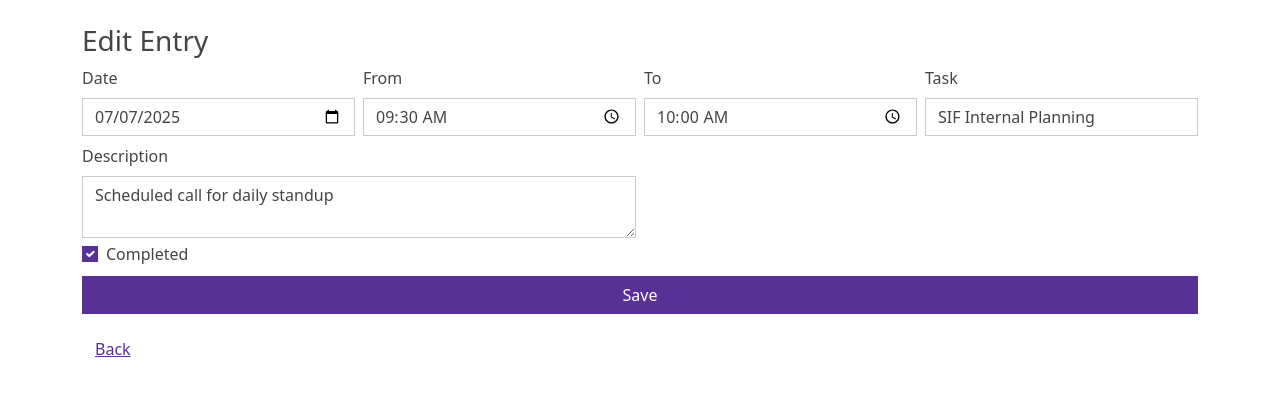
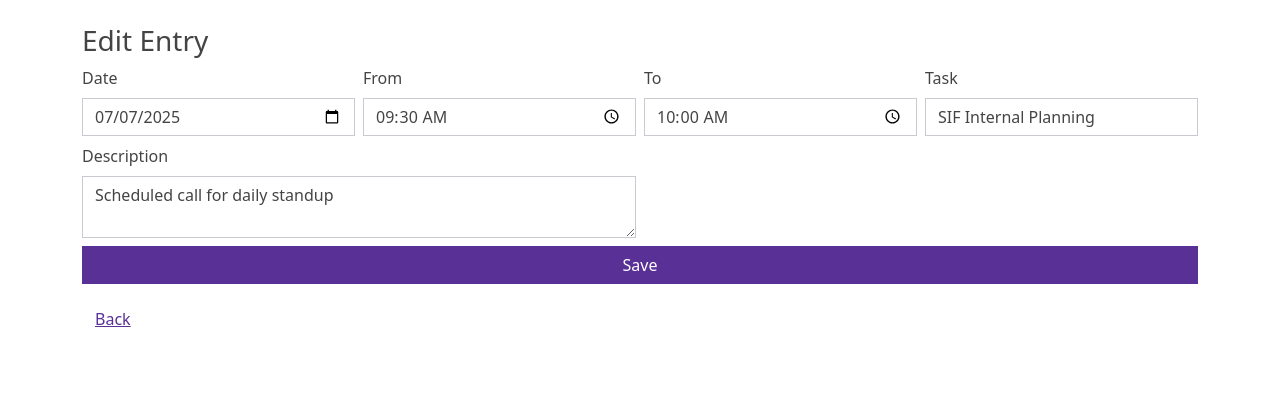
Before and after one commit to SharpEconomy/SharpTimeTracker, a Flask app: page /edit/1 in a window 1280 px wide. Shown: the top 396 px of the page. Run offline with Flask 3, Linux system fonts and the light colour scheme; some libraries are stand-ins or nearby versions.

Commit message:
Document removal of Completed column

```diff
--- a/app.py
+++ b/app.py
@@ -31,7 +31,6 @@ FIELDNAMES = [
     'Task',
     'Description',
     'File',
-    'Completed',
     'Created At',
 ]
 
@@ -69,8 +68,7 @@ def _ensure_csv():
             'To Time': row[3] if len(row) > 3 else '',
             'Task': task,
             'Description': desc,
-            'File': '',
-            'Completed': '1',
+            'File': row[6] if len(row) > 6 else '',
             'Created At': datetime.now().isoformat(),
         })
     with open(CSV_FILE, 'w', newline='') as f:
@@ -87,7 +85,6 @@ def _map_row(row: dict) -> dict:
         'task': 'Task',
         'description': 'Description',
         'file': 'File',
-        'completed': 'Completed',
         'created_at': 'Created At',
         'created at': 'Created At',
     }
@@ -113,8 +110,6 @@ def _read_entries():
                     row['File'] = ''
                 if 'Description' not in row:
                     row['Description'] = ''
-                if 'Completed' not in row:
-                    row['Completed'] = '1'
                 if 'Created At' not in row:
                     row['Created At'] = datetime.now().isoformat()
                 entries.append(row)
@@ -124,8 +119,17 @@ def _hours(from_t, to_t):
     fmt = '%H:%M'
     return (datetime.strptime(to_t, fmt) - datetime.strptime(from_t, fmt)).seconds / 3600
 
+def _parse_date(date_str):
+    try:
+        return datetime.strptime(date_str, '%Y-%m-%d')
+    except ValueError:
+        try:
+            return datetime.fromisoformat(date_str)
+        except ValueError:
+            return datetime.now()
+
 def _format_date(date_str, show_year=False):
-    dt = datetime.strptime(date_str, '%Y-%m-%d')
+    dt = _parse_date(date_str)
     return dt.strftime('%m/%d/%Y' if show_year else '%m/%d')
 
 @app.template_filter('linkify')
@@ -136,7 +140,7 @@ def _linkify(text):
 def _weekly_summary(entries):
     weekly = defaultdict(lambda: defaultdict(float))
     for row in entries:
-        dt = datetime.strptime(row['Date'], '%Y-%m-%d')
+        dt = _parse_date(row['Date'])
         week_start = dt - timedelta(days=dt.weekday())
         key = week_start.strftime('%Y-%m-%d')
         weekly[key][row['Name']] += _hours(row['From Time'], row['To Time'])
@@ -152,7 +156,7 @@ def _weekday_summary(entries):
     days = defaultdict(lambda: defaultdict(float))
     labels = ['Mon', 'Tue', 'Wed', 'Thu', 'Fri', 'Sat', 'Sun']
     for row in entries:
-        dt = datetime.strptime(row['Date'], '%Y-%m-%d')
+        dt = _parse_date(row['Date'])
         key = labels[dt.weekday()]
         days[key][row['Name']] += _hours(row['From Time'], row['To Time'])
     return days
@@ -161,7 +165,7 @@ def _weekday_summary(entries):
 @app.route('/')
 def index():
     entries = _read_entries()
-    years = {datetime.strptime(e['Date'], '%Y-%m-%d').year for e in entries}
+    years = {_parse_date(e['Date']).year for e in entries}
     show_year = any(year != 2025 for year in years)
     for i, e in enumerate(entries):
         e['index'] = i
@@ -211,7 +215,6 @@ def add():
         'Task': request.form['task'],
         'Description': request.form.get('description', ''),
         'File': filename,
-        'Completed': request.form.get('completed', '1'),
         'Created At': datetime.now().isoformat(),
     }
     with open(CSV_FILE, 'a', newline='') as file:
@@ -220,7 +223,7 @@ def add():
 
     if request.headers.get('X-Requested-With') == 'XMLHttpRequest':
         hours = _hours(row['From Time'], row['To Time'])
-        years = {datetime.strptime(r['Date'], '%Y-%m-%d').year for r in _read_entries()}
+        years = {_parse_date(r['Date']).year for r in _read_entries()}
         show_year = any(y != 2025 for y in years)
         return jsonify(
             {
@@ -231,7 +234,6 @@ def add():
                 'task': row['Task'],
                 'description_html': _linkify(row['Description']),
                 'file_link': f'<a href="/uploads/{filename}" download target="_blank">{filename}</a>' if filename else '',
-                'completed': row['Completed'],
                 'index': index,
             }
         )
@@ -247,7 +249,7 @@ def report():
 def weekly_data():
     weekly = _weekly_summary(_read_entries())
     weeks = sorted(weekly.keys())
-    years = {datetime.strptime(w, '%Y-%m-%d').year for w in weeks}
+    years = {_parse_date(w).year for w in weeks}
     show_year = any(y != 2025 for y in years)
     labels = [_format_date(w, show_year) for w in weeks]
     names = sorted({name for w in weekly.values() for name in w.keys()})
@@ -301,7 +303,7 @@ def download():
 def weekly_download():
     weekly = _weekly_summary(_read_entries())
     weeks = sorted(weekly.keys())
-    years = {datetime.strptime(w, '%Y-%m-%d').year for w in weeks}
+    years = {_parse_date(w).year for w in weeks}
     show_year = any(y != 2025 for y in years)
     labels = [_format_date(w, show_year) for w in weeks]
     names = sorted({name for w in weekly.values() for name in w.keys()})
@@ -342,7 +344,6 @@ def edit(index):
         row['To Time'] = request.form['to_time']
         row['Task'] = request.form['task']
         row['Description'] = request.form.get('description', '')
-        row['Completed'] = request.form.get('completed', '1')
         entries[index] = row
         with open(CSV_FILE, 'w', newline='') as f:
             writer = csv.DictWriter(f, fieldnames=FIELDNAMES)
--- a/templates/edit.html
+++ b/templates/edit.html
@@ -3,6 +3,7 @@
 <head>
     <title>Edit Entry</title>
     <link rel="stylesheet" href="https://cdn.jsdelivr.net/npm/bootswatch@5.3.0/dist/pulse/bootstrap.min.css">
+    <script src="https://cdn.jsdelivr.net/npm/bootstrap@5.3.0/dist/js/bootstrap.bundle.min.js"></script>
 </head>
 <body>
 <div class="container mt-4">
@@ -27,10 +28,6 @@
         <div class="col-md-6">
             <label class="form-label">Description</label>
             <textarea name="description" class="form-control" rows="2">{{ row['Description'] }}</textarea>
-            <div class="form-check mt-1">
-                <input class="form-check-input" type="checkbox" name="completed" id="edit-completed" {% if row['Completed']=='1' %}checked{% endif %}>
-                <label class="form-check-label" for="edit-completed">Completed</label>
-            </div>
         </div>
         <div class="col-12 d-grid">
             <button type="submit" class="btn btn-primary">Save</button>
--- a/templates/report.html
+++ b/templates/report.html
@@ -3,6 +3,7 @@
 <head>
     <title>Weekly Report</title>
     <link rel="stylesheet" href="https://cdn.jsdelivr.net/npm/bootswatch@5.3.0/dist/pulse/bootstrap.min.css">
+    <script src="https://cdn.jsdelivr.net/npm/bootstrap@5.3.0/dist/js/bootstrap.bundle.min.js"></script>
     <script src="https://cdn.jsdelivr.net/npm/chart.js"></script>
 </head>
 <body>
```
Also changed, not shown: templates/index.html (+4 -14 lines), README.md.
